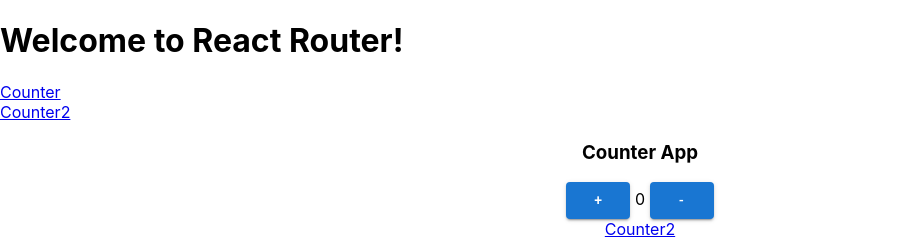
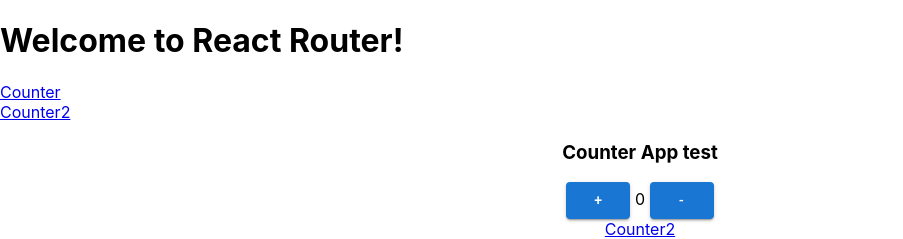
Before and after one commit to ARS1337/pwatrial, a React (Create React App) app: page /Counter in a window 1280 px wide. Shown: the top 239 px of the page, without its empty margins (0-903 px from the left). Built offline with nearby package versions, Linux system fonts and the light colour scheme; no server answers.

Commit message:
Update Counter.jsx

```diff
--- a/src/Counter.jsx
+++ b/src/Counter.jsx
@@ -16,7 +16,7 @@
 
     return(
         <div style={{textAlign: 'center'}}>
-            <h3>Counter App</h3>
+            <h3>Counter App test</h3>
             <div>
                 <Button variant="contained" onClick={increment}>+</Button>
                 <span> {count} </span>
```
